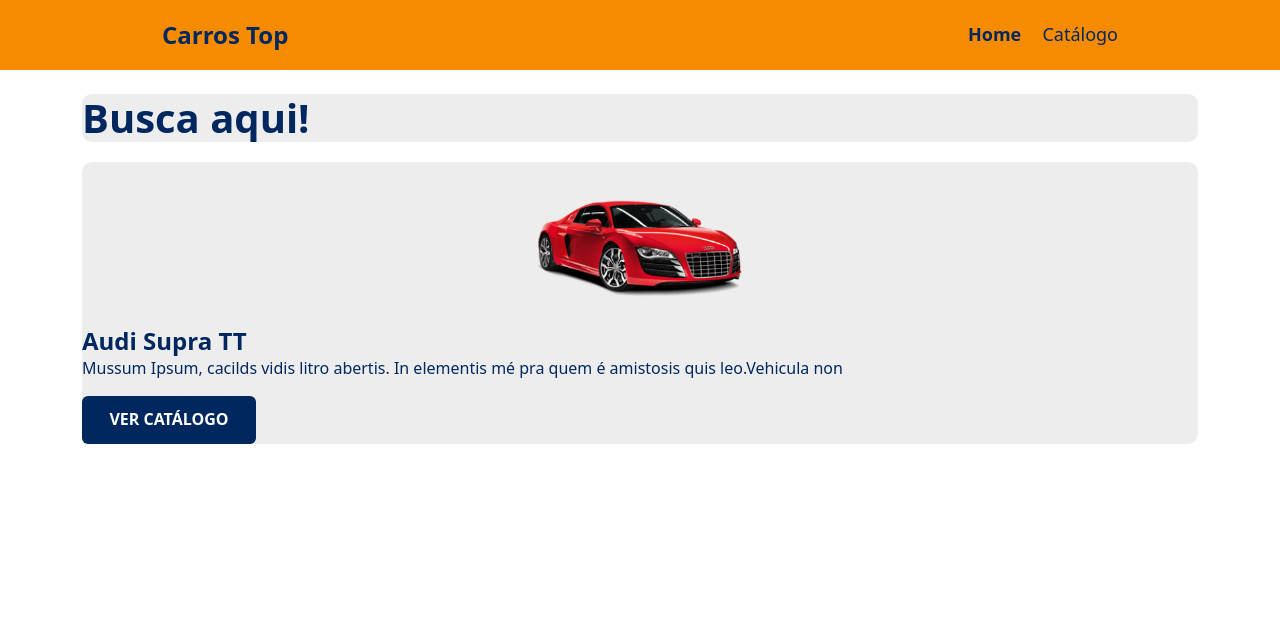
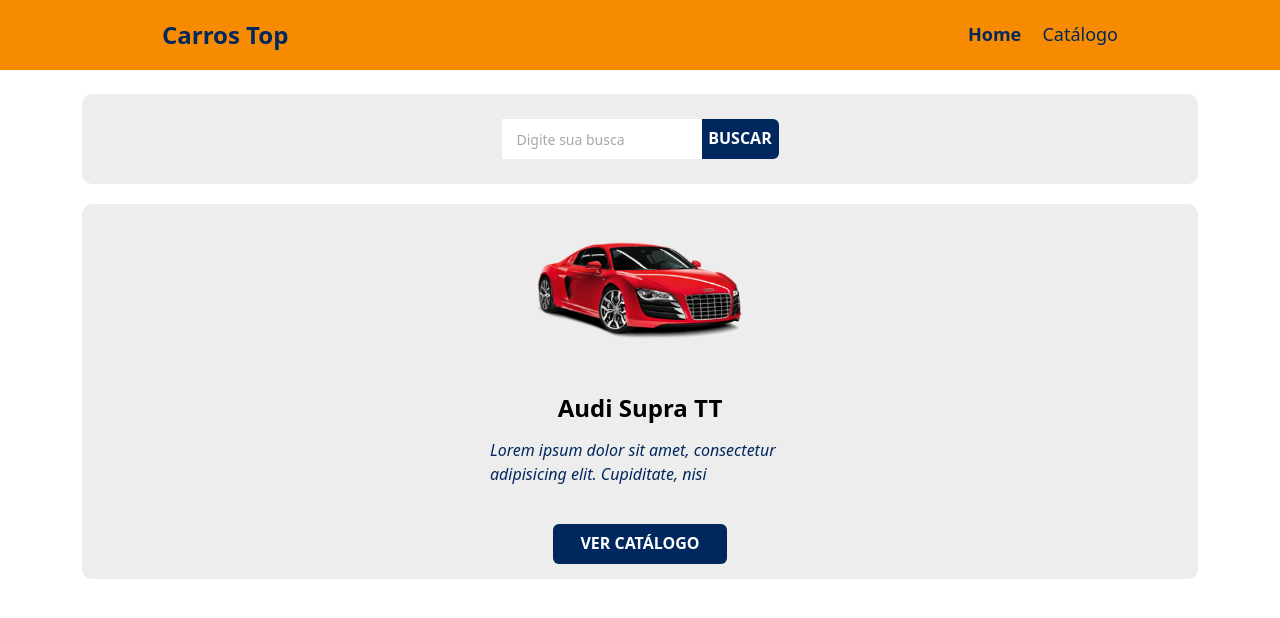
Before and after one commit to ruiprj/projeto-devsuperior-desafio-cap-01, a React (Create React App) app: page / in a window 1280 px wide. Shown: the top 618 px of the page. Built offline with nearby package versions, Linux system fonts and the light colour scheme; the HTML template or start-up script is replaced by a standard one.

Commit message:
Component Find completed - small

```diff
--- a/src/App.tsx
+++ b/src/App.tsx
@@ -2,6 +2,7 @@
 import './App.css';
 
 import Catalog from 'pages/Catalog';
+// import Home from 'pages/Home';
 
 function App() {
   return (
--- a/src/components/Button/index.tsx
+++ b/src/components/Button/index.tsx
@@ -1,9 +1,19 @@
 import './styles.css';
 
-const Button = () => {
+// const Button = () => {
+//     return (
+//         <button className="btn  btn-custom">
+//             <h6>VER CATÁLOGO</h6>
+//         </button>
+//     );
+// }
+//
+// export default Button;
+
+const Button = ({ description = 'CLIQUE AQUI', width = '174px', borderTopLeftRadius = '0.375rem', borderBottomLeftRadius = '0.375rem' }) => {
     return (
-        <button className="btn  btn-custom">
-            <h6>VER CATÁLOGO</h6>
+        <button className="btn  btn-custom" style={{ width: width, borderTopLeftRadius: borderTopLeftRadius, borderBottomLeftRadius: borderBottomLeftRadius }}>
+            <h6>{ description }</h6>
         </button>
     );
 }
--- a/src/components/Button/styles.css
+++ b/src/components/Button/styles.css
@@ -1,6 +1,6 @@
 .btn-custom {
-    width: 174px;
-    height: 48px;
+    height: 40px;
     color: #fff;
     background-color: #00285F;
+    padding: 0;
 }
--- /dev/null
+++ b/src/components/Find/index.tsx
@@ -0,0 +1,17 @@
+import Button from 'components/Button';
+import './styles.css';
+
+const Find = () => {
+    return (
+        <div className="find-content">
+            <div>
+                <input className="input-custom" type="text" placeholder='Digite sua busca' />
+            </div>
+            <div>
+                <Button description='BUSCAR' width='77px' borderTopLeftRadius='0' borderBottomLeftRadius='0' />
+            </div>
+        </div>
+    )
+}
+
+export default Find;
--- /dev/null
+++ b/src/components/Find/styles.css
@@ -0,0 +1,19 @@
+.find-content {
+    display: flex;
+    flex-direction: row;
+    justify-content: center;
+}
+
+.input-custom {
+    border: none;
+    border-color: transparent;
+    width: 200px;
+    height: 40px;
+    background-color: #fff;
+    text-indent: 13px;
+}
+
+.input-custom::placeholder {
+    color: #A7A7A7;
+    font-size: 14px;
+}
--- a/src/components/ProductCard/index.tsx
+++ b/src/components/ProductCard/index.tsx
@@ -2,12 +2,13 @@
 
 import ProductImg from 'assets/images/red-car.png';
 import Button from 'components/Button';
+import Find from 'components/Find';
 
 const ProductCard = () => {
   return (
     <div className="product-container">
       <div className="base-card  product-search-card">
-        <h1>Busca aqui!</h1>
+        <Find />
       </div>
 
       <div className="base-card  product-main-card">
@@ -16,14 +17,15 @@
         </div>
 
         <div className="product-main-content">
-          <h4>Audi Supra TT</h4>
-          <p>
-            Mussum Ipsum, cacilds vidis litro abertis. In elementis mé pra quem
-            é amistosis quis leo.Vehicula non
-          </p>
+          <div className="product-main-content-description">
+            <h4>Audi Supra TT</h4>
+            <p>
+              Lorem ipsum dolor sit amet, consectetur adipisicing elit. Cupiditate, nisi
+            </p>
+          </div>
 
           <div className="home-content-container-button">
-            <Button />
+            <Button description='VER CATÁLOGO' />
           </div>
         </div>
       </div>
--- a/src/components/ProductCard/styles.css
+++ b/src/components/ProductCard/styles.css
@@ -3,6 +3,7 @@
 }
 
 .product-search-card {
+    padding: 25px 15px;
     margin-bottom: 20px;
 }
 
@@ -19,3 +20,28 @@
     width: 220.72px;
     height: 165px;
 }
+
+.product-main-content {
+    padding: 15px 22px;
+    display: flex;
+    flex-direction: column;
+    align-items: center;
+}
+
+.product-main-content-description {
+    width: 300px;
+    display: flex;
+    flex-direction: column;
+    align-items: center;
+}
+
+.product-main-content-description h4 {
+    margin-top: 10px;
+    color: #000;
+}
+
+.product-main-content-description p {
+    margin-top: 15px;
+    margin-bottom: 38px;
+    font-style: italic;
+}
--- a/src/pages/Home/index.tsx
+++ b/src/pages/Home/index.tsx
@@ -25,7 +25,7 @@
         <div className="base-card  home-card-content">
           <div className="home-content-container">
             <div className="home-content-container-button">
-              <Button />
+              <Button description='VER CATÁLOGO' />
             </div>
 
             <p>Comece agora a navegar</p>
```
